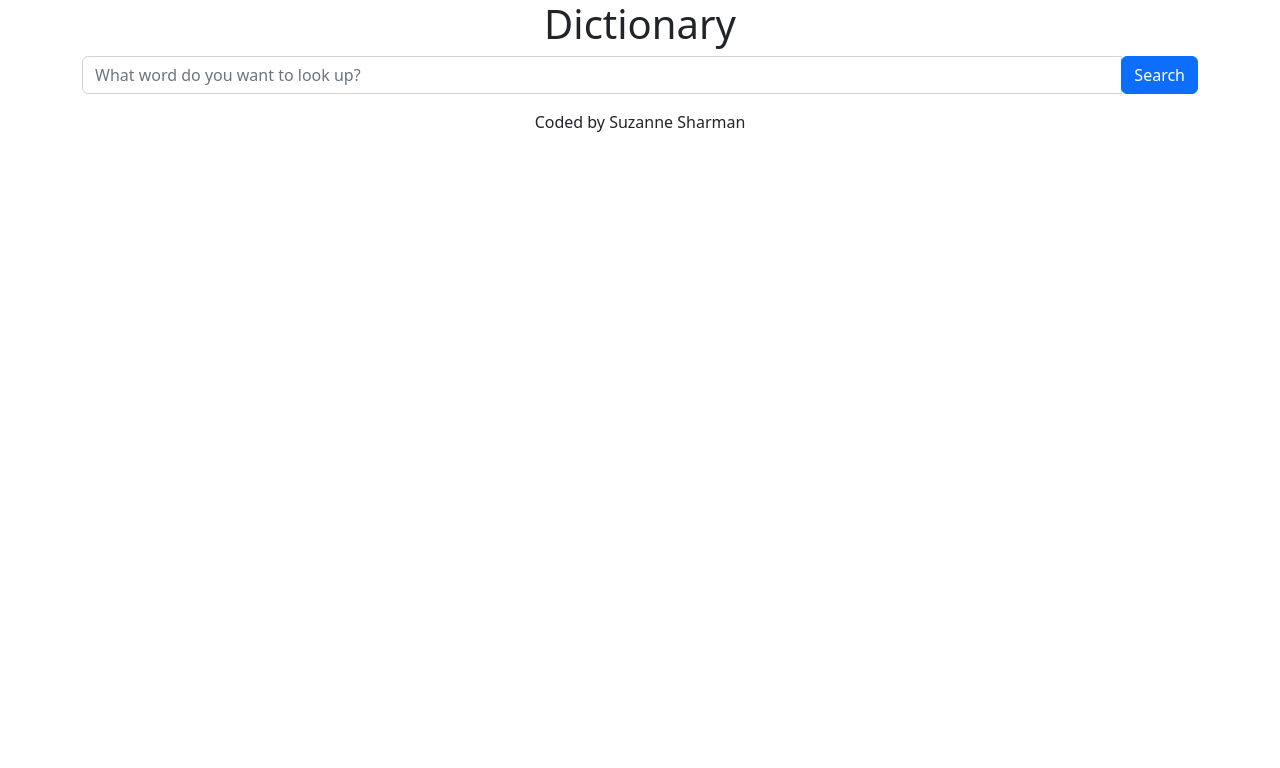
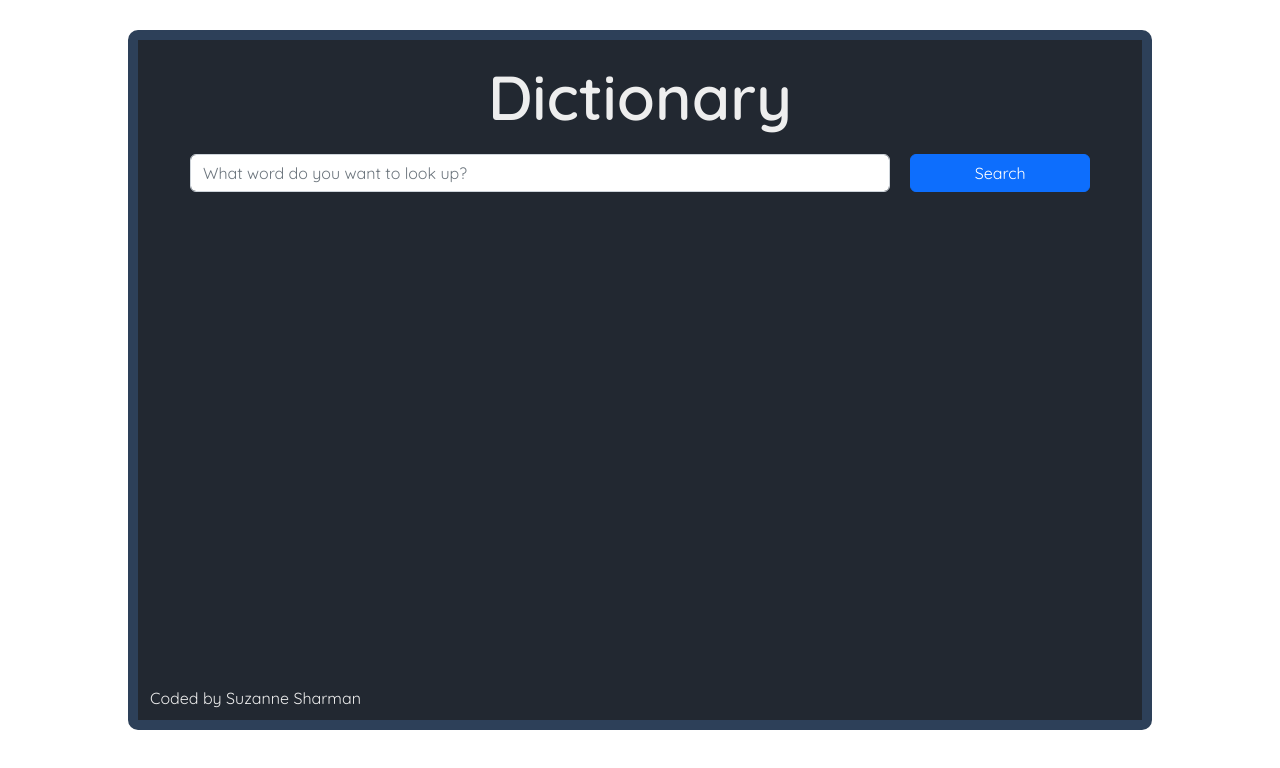
Before and after one commit to suzStar/dictionaryReact, a React (Create React App) app: page / in a window 1280 px wide. Shown: the top 768 px of the page. Built offline with nearby package versions, Linux system fonts and the light colour scheme.

Commit message:
CSS added And Chang of API

```diff
--- a/public/index.html
+++ b/public/index.html
@@ -10,6 +10,10 @@
   <link rel="apple-touch-icon" href="%PUBLIC_URL%/logo192.png" />
   <link rel="manifest" href="%PUBLIC_URL%/manifest.json" />
 
+  <link rel="preconnect" href="https://fonts.googleapis.com">
+  <link rel="preconnect" href="https://fonts.gstatic.com" crossorigin>
+  <link href="https://fonts.googleapis.com/css2?family=Quicksand:wght@400;500;600&display=swap" rel="stylesheet">
+
   <title>Dictionary App</title>
 </head>
 
--- a/src/App.css
+++ b/src/App.css
@@ -1,38 +1,29 @@
 .App {
-  text-align: center;
+  font-family: 'Quicksand', sans-serif;
+  position: relative;
+  margin-top: 30px;
+  width: 1024px;
+  height: 700px;
+  border: 10px solid #2d4059;
+  border-radius: 10px;
+  background-color: #222831;
+    color: #eeeeee;
 }
 
-.App-logo {
-  height: 40vmin;
-  pointer-events: none;
+h1 {
+  margin: 20px auto;
+  text-align: center;
+  font-weight: 800;
+  font-size: 62px;
 }
 
-@media (prefers-reduced-motion: no-preference) {
-  .App-logo {
-    animation: App-logo-spin infinite 20s linear;
-  }
+form {
+  margin: 0 40px;
+  font-weight: 800;
 }
 
-.App-header {
-  background-color: #282c34;
-  min-height: 100vh;
-  display: flex;
-  flex-direction: column;
-  align-items: center;
-  justify-content: center;
-  font-size: calc(10px + 2vmin);
-  color: white;
+footer {
+  position: absolute;
+  bottom: 0px;
+  margin: 10px auto;
 }
-
-.App-link {
-  color: #61dafb;
-}
-
-@keyframes App-logo-spin {
-  from {
-    transform: rotate(0deg);
-  }
-  to {
-    transform: rotate(360deg);
-  }
-}
--- a/src/Dictionary.js
+++ b/src/Dictionary.js
@@ -8,12 +8,13 @@ function Dictionary() {
 
   function search(event) {
     event.preventDefault();
-    let apiURL = `https://api.dictionaryapi.dev/api/v2/entries/en/${keyword}`;
+    let apiKey = "d04fb3e0250t4fa0be3579oeba197b2c";
+    let apiURL = `https://api.shecodes.io/dictionary/v1/define?word=${keyword}&key=${apiKey}`;
     axios.get(apiURL).then(handleResponse);
   }
 
   function handleResponse(response) {
-    setDefinition(response.data[0]);
+    setDefinition(response.data);
   }
 
   function handleKeywordInput(event) {
@@ -22,21 +23,17 @@ function Dictionary() {
   }
   return (
     <div className="Dictionary">
-      <form onSubmit={search}>
-        <div className="input-group mb-3">
+      <form onSubmit={search} className="d-flex">
         <input
+          className="form-control mr-5"
           type="search"
-            className="form-control"
           onChange={handleKeywordInput}
           placeholder="What word do you want to look up?"
           aria-label="What word do you want to look up?"
-          />
-          <div className="input-group-">
-            <button className="btn btn-primary" type="button">
+        />{" "}
+        <button className="btn btn-primary w-25" type="submit">
           Search
-            </button>
-          </div>
-        </div>
+        </button>{" "}
       </form>
       <Results data={definition} />
     </div>
--- a/src/Images.js
+++ b/src/Images.js
@@ -1,7 +1,7 @@
 import React from "react";
 
 function Images(props) {
-  return <div>props.data.word</div>;
+  return null;
 }
 
 export default Images;
--- a/src/Meaning.js
+++ b/src/Meaning.js
@@ -3,22 +3,38 @@ import React from "react";
 function Meanings(props) {
   console.log(props.meaningData);
   return (
-    <div className="Meanings">
-      <h3>{props.meaningData.partOfSpeech}</h3>
-
-      {props.meaningData.definitions.map(function (definition, index) {
-        return (
-          <div>
-            <p>
-              {definition.definition}
-              <br />
-              {definition.example}
-            </p>
-          </div>
-        );
-      })}
+    <div className="Meanings row gx-1">
+      <div className=" col-9">
+        <div className="row">
+          <h5 className="headers col-3 mb-auto">
+            {props.meaningData.meanings[0].partOfSpeech}
+          </h5>
+          <p className="col-9 mb-auto">
+            {props.meaningData.meanings[0].definition}
+          </p>
+          <h5 className="subheader mt-3 col-3 align-self-start">Synonyms</h5>
+          <p className="mt-3 col-9 align-self-start">
+            {props.meaningData.meanings[0].synonyms}
+          </p>{" "}
+        </div>
+      </div>
+      <div className=" col-3 ">
+        <h5 className="headers col-3 mb-auto">Phrases</h5>
+        <p className="col-9">{props.meaningData.meanings[0].example}</p>
+      </div>
     </div>
   );
 }
 
 export default Meanings;
+{
+  /* {props.meaningData.map(function (definition, index) {
+        return (
+          <div>
+            <p>
+              {definition}
+            </p>
+          </div>
+        );
+      })} */
+}
--- /dev/null
+++ b/src/Results.css
@@ -0,0 +1,41 @@
+.Results {
+    text-align: left;
+    margin: 0 30px;
+}
+
+button {
+    margin-left: 20px;
+}
+
+.wordSearched {
+    font-size: 60px;
+    text-transform: capitalize;
+}
+
+.phonetic {
+    line-height: 70px;
+    font-size: 45px;
+    color: #ff5722;
+    ;
+    text-align: center;
+}
+
+.headers {
+    text-transform: capitalize;
+    font-size: 26px;
+    text-align: right;
+    color: #ff5722;
+    ;
+}
+
+.subheader {
+    text-align: right;
+    color: #8d8f90;
+    font-size: 16px;
+    line-height: 24px;
+}
+
+p {
+    font-weight: 500;
+    font-size: 16px;
+}
--- a/src/Results.js
+++ b/src/Results.js
@@ -1,21 +1,22 @@
 import React from "react";
+import "./Results.css";
 import WordPhonetic from "./WordPhonetic";
 import Meaning from "./Meaning";
 import Images from "./Images";
 
 function Results(props) {
-  console.log("test");
   if (props.data) {
     return (
       <div className="Results">
         <WordPhonetic WordPhoneticData={props.data} />
-        {props.data.meanings.map(function (meaning, index) {
+        <Meaning meaningData={props.data} />
+        {/* {props.data.meanings.map(function (definition, index) {
           return (
             <div key={index}>
-              <Meaning meaningData={meaning} />
+              <Meaning meaningData={definition} />
             </div>
           );
-        })}
+        })} */}
         <Images />
       </div>
     );
--- a/src/WordPhonetic.js
+++ b/src/WordPhonetic.js
@@ -2,13 +2,9 @@ import React from "react";
 
 function WordPhonetic(props) {
   return (
-    <div>
-      <h2>{props.WordPhoneticData.word}</h2>
-      {/* <h2>
-        {props.WordPhoneticData.phonetics.map(function (phonetic, index) {
-          return phonetic.phonetics[0].text;
-        })}
-      </h2> */}
+    <div className="row align-middle mt-3 mb-3">
+      <h2 className="wordSearched col-8">{props.WordPhoneticData.word}</h2>
+      <h2 className="phonetic col-4">{props.WordPhoneticData.phonetic}</h2>
     </div>
   );
 }
--- a/src/index.css
+++ b/src/index.css
@@ -1,10 +1,15 @@
 body {
-  margin: 0;
+  display: flex;
+  flex-direction: column;
+  align-items: center;
+  justify-content: center;
   font-family: -apple-system, BlinkMacSystemFont, 'Segoe UI', 'Roboto', 'Oxygen',
     'Ubuntu', 'Cantarell', 'Fira Sans', 'Droid Sans', 'Helvetica Neue',
     sans-serif;
   -webkit-font-smoothing: antialiased;
   -moz-osx-font-smoothing: grayscale;
+
+
 }
 
 code {
```
Lines whose indentation alone changed are shown as unchanged.
